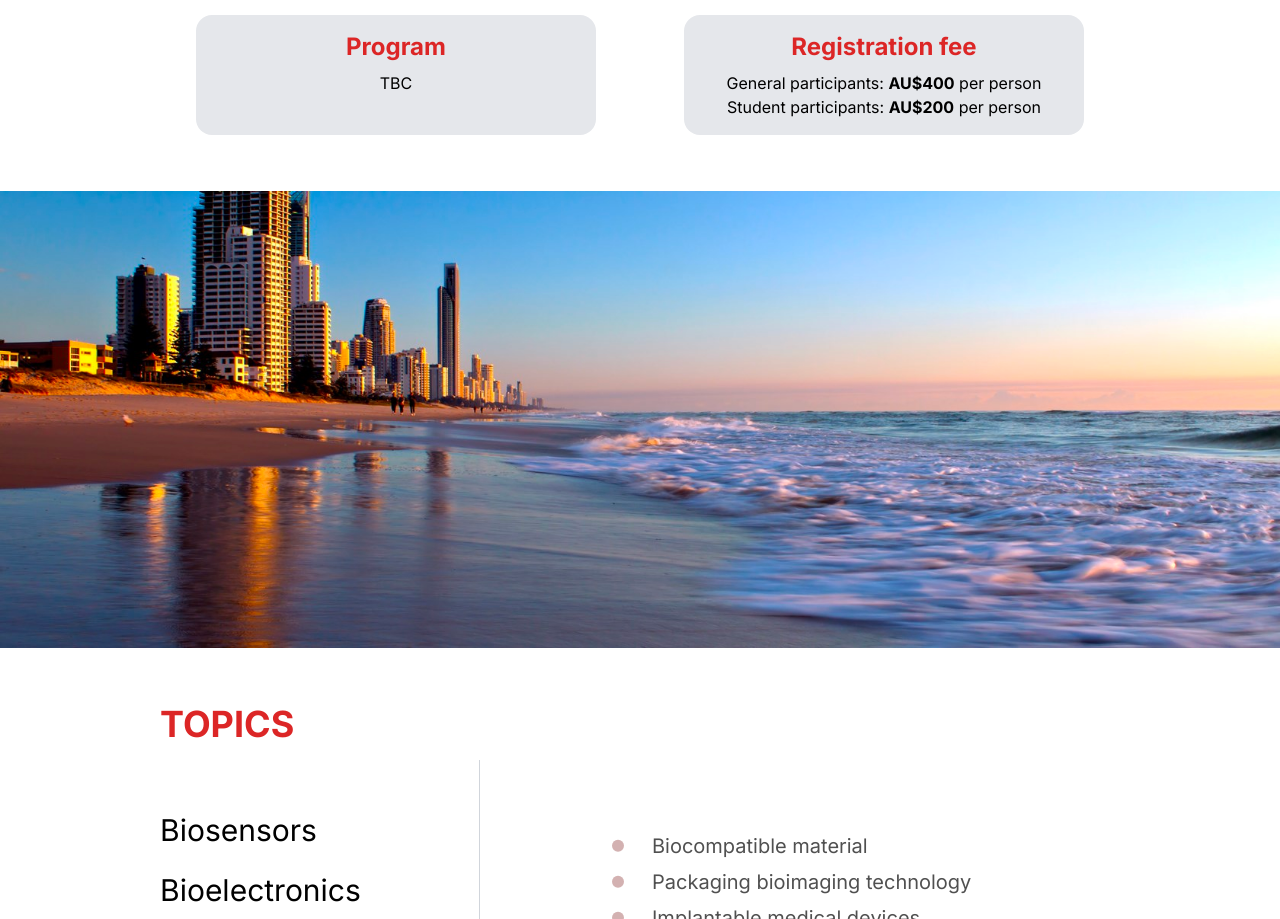
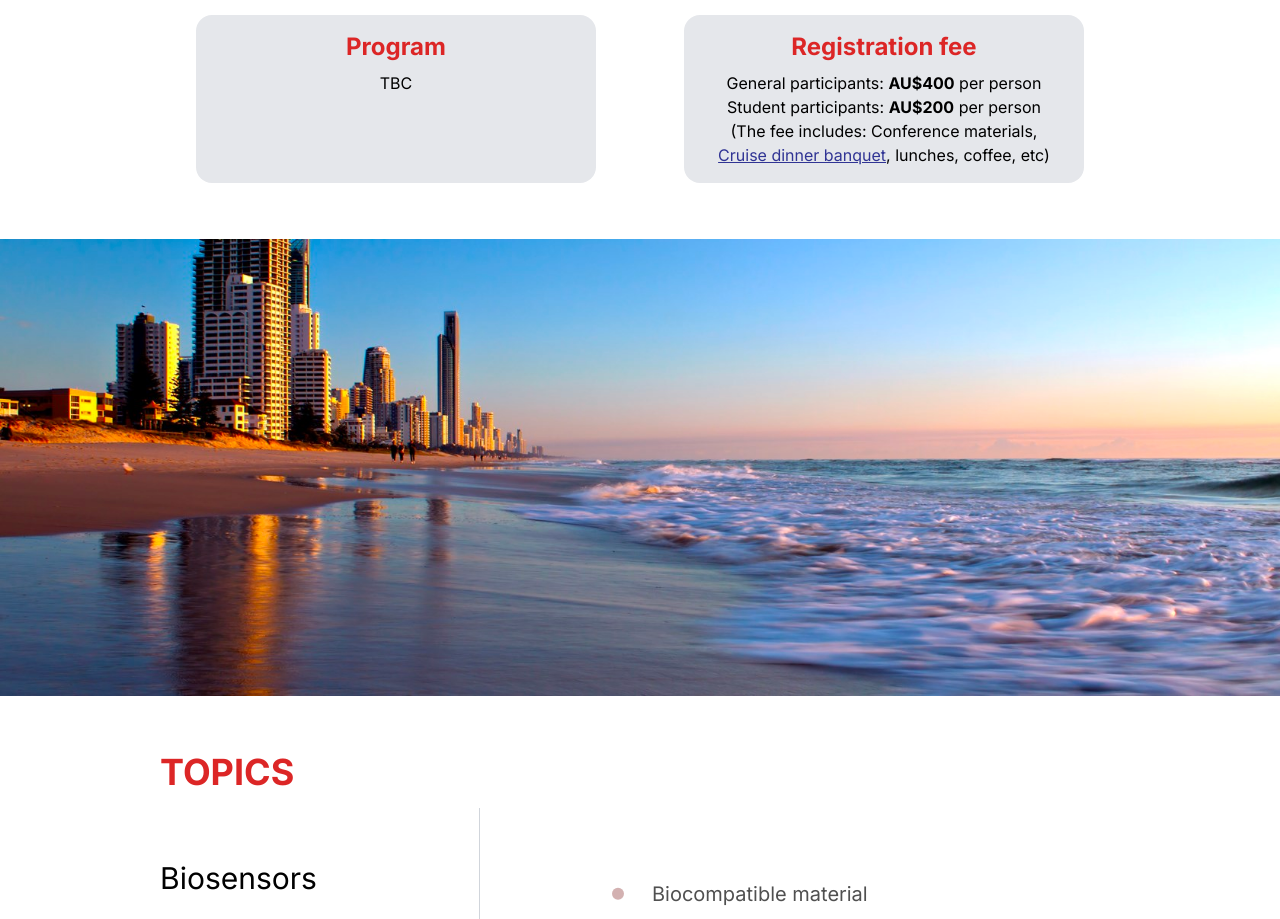
Before and after one commit to AnhisCode/bio4apps, a Next.js app: page / in a window 1280 px wide. Shown: the part 1007-1926 px from the top of the page. Built offline with nearby package versions, Linux system fonts and the light colour scheme.

Commit message:
further impl

```diff
--- a/app/page.tsx
+++ b/app/page.tsx
@@ -163,6 +163,11 @@ export default function Home() {
                             <p>
                                 General participants: <span className={"font-bold"}>AU$400</span> per person</p>
                                <p> Student participants: <span className={"font-bold"}>AU$200</span> per person</p>
+                            <div>
+                                (The fee includes: Conference materials,
+                                <Link href={"https://seaworldcruises.com.au/daily-cruises/dinner-cruise/"} target="_blank" className={"underline text-blue"}> Cruise dinner banquet</Link>
+                                , lunches, coffee, etc)
+                            </div>
                         </div>
                     </div>
 
```
